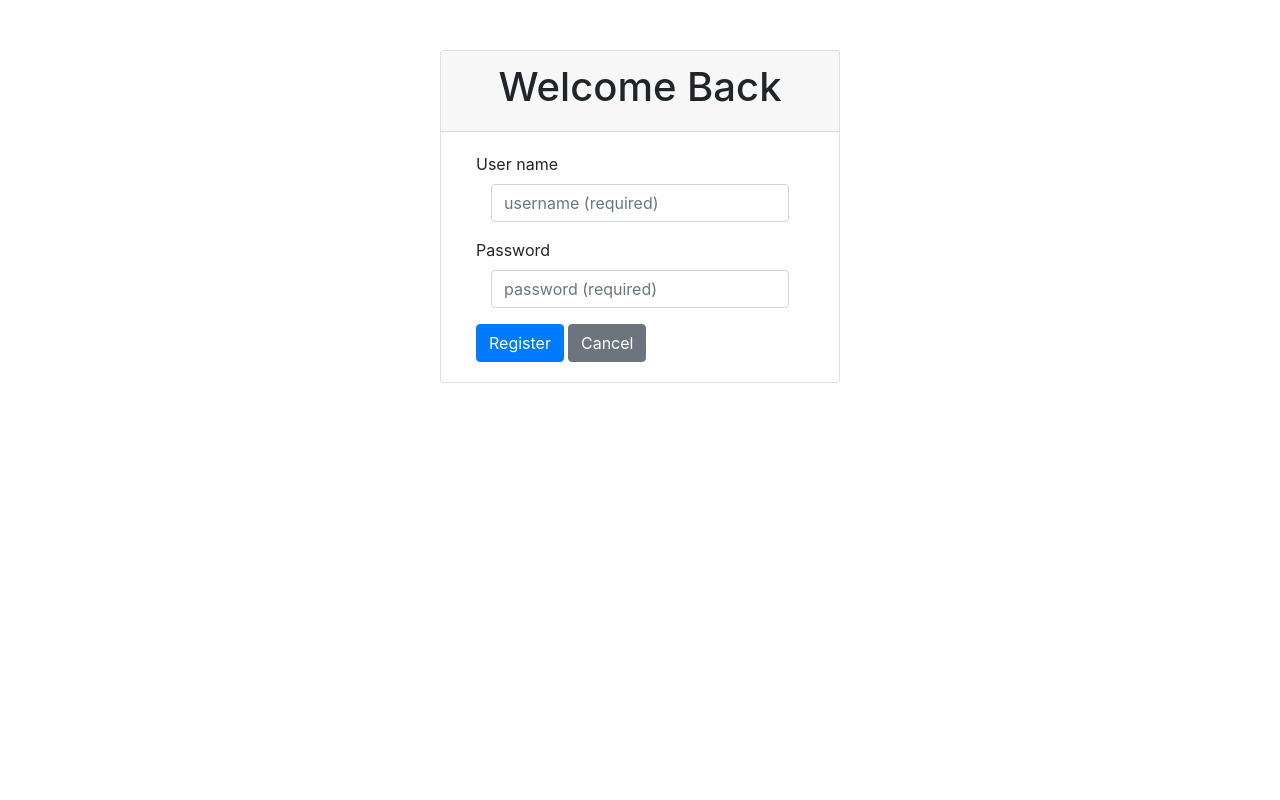
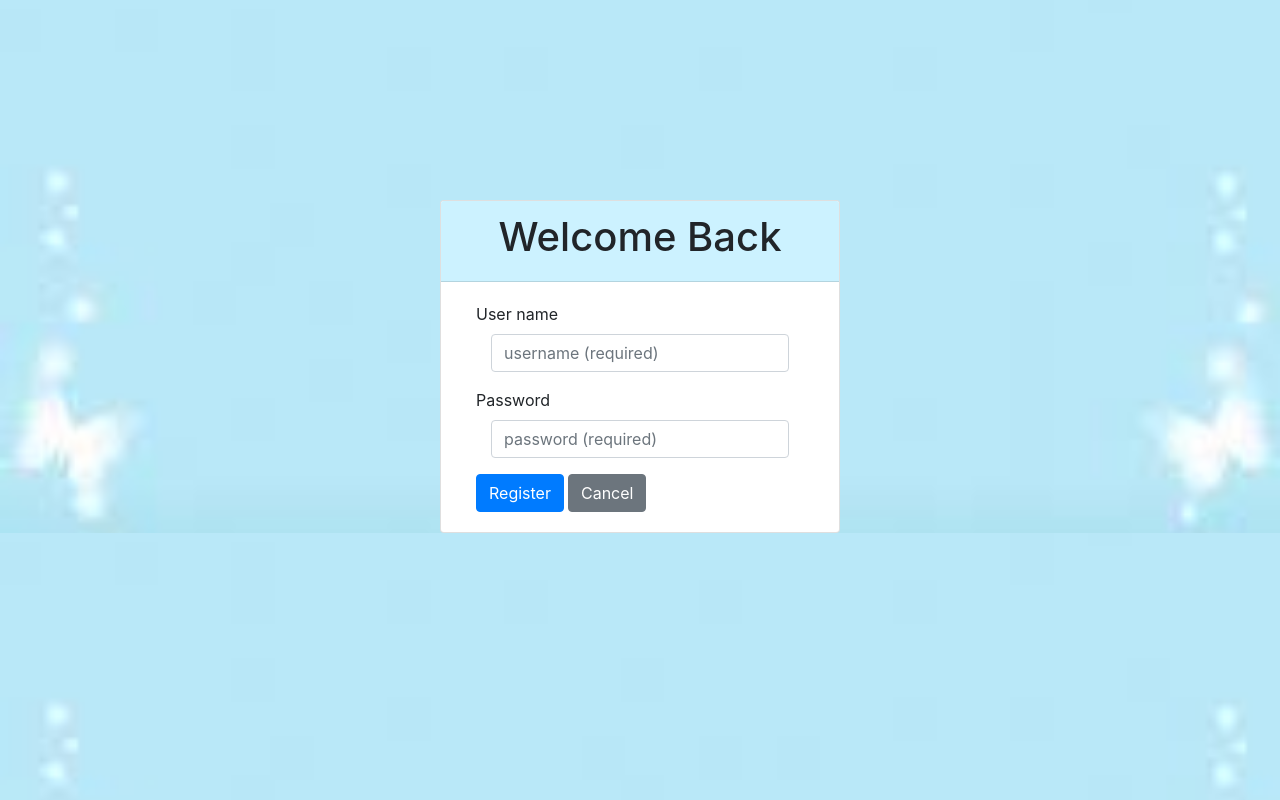
Before and after one commit to RutujaGurav07/chat-app, an Angular app: page / in a window 1280 px wide. Shown: the top 800 px of the page. Built offline with nearby package versions, Linux system fonts and the light colour scheme.

Commit message:
Updating login page and adding backgraound image

```diff
--- a/src/app/login/login.component.html
+++ b/src/app/login/login.component.html
@@ -1,3 +1,5 @@
+<body>
+    <div class="wrapper-en">
     <div class="card" style="width: 25rem;">
         <div class="card-header">
             <h1>Welcome Back</h1>
@@ -24,8 +26,8 @@
                     <div class="form-group">
                         <label for='PasswordId'>Password</label>
                         <div class="col">
-                        <input class="form-control" id="PasswordId" type="password" placeholder="password (required)"
-                            formControlName="password"
+                            <input class="form-control" id="PasswordId" type="password"
+                                placeholder="password (required)" formControlName="password"
                                 [ngClass]="{'is-invalid': submitted && loginForm.get('password').errors}" />
                             <span class="invalid-feedback">
                                 <span *ngIf=" submitted && loginForm.get('password').errors?.required">
@@ -37,7 +39,7 @@
 
                     <div class="btn-toolbar ">
                         <button class="btn btn-primary mr-1">Register</button>
-                   <button class="btn btn-secondary" > Cancel </button>
+                        <button class="btn btn-secondary"> Cancel </button>
                     </div>
 
                 </form>
@@ -45,3 +47,5 @@
         </div>
 
     </div>
+</div>
+<body>
--- a/src/app/login/login.component.scss
+++ b/src/app/login/login.component.scss
@@ -1,9 +1,27 @@
-.card-header{
+.card-header {
     text-align: center;
+    background-color: rgb(204, 242, 255);
 }
-.card{
+
+.card {
     display: block;
     margin-left: auto;
     margin-right: auto;
-    margin-top: 50px;
-  }
+
+
+}
+.wrapper-en{
+    display: flex;
+    justify-content: center;
+    align-items: center;
+    padding-top: 200px;
+}
+body {
+
+    background: url("/assets/images.jpg") no-repeat center center fixed;
+    -webkit-background-size: cover;
+    -moz-background-size: cover;
+    -o-background-size: cover;
+    background-size: cover;
+    height: 100vh;
+}
```
Also changed, not shown: src/assets/images.jpg (added). Lines whose indentation alone changed are shown as unchanged.
